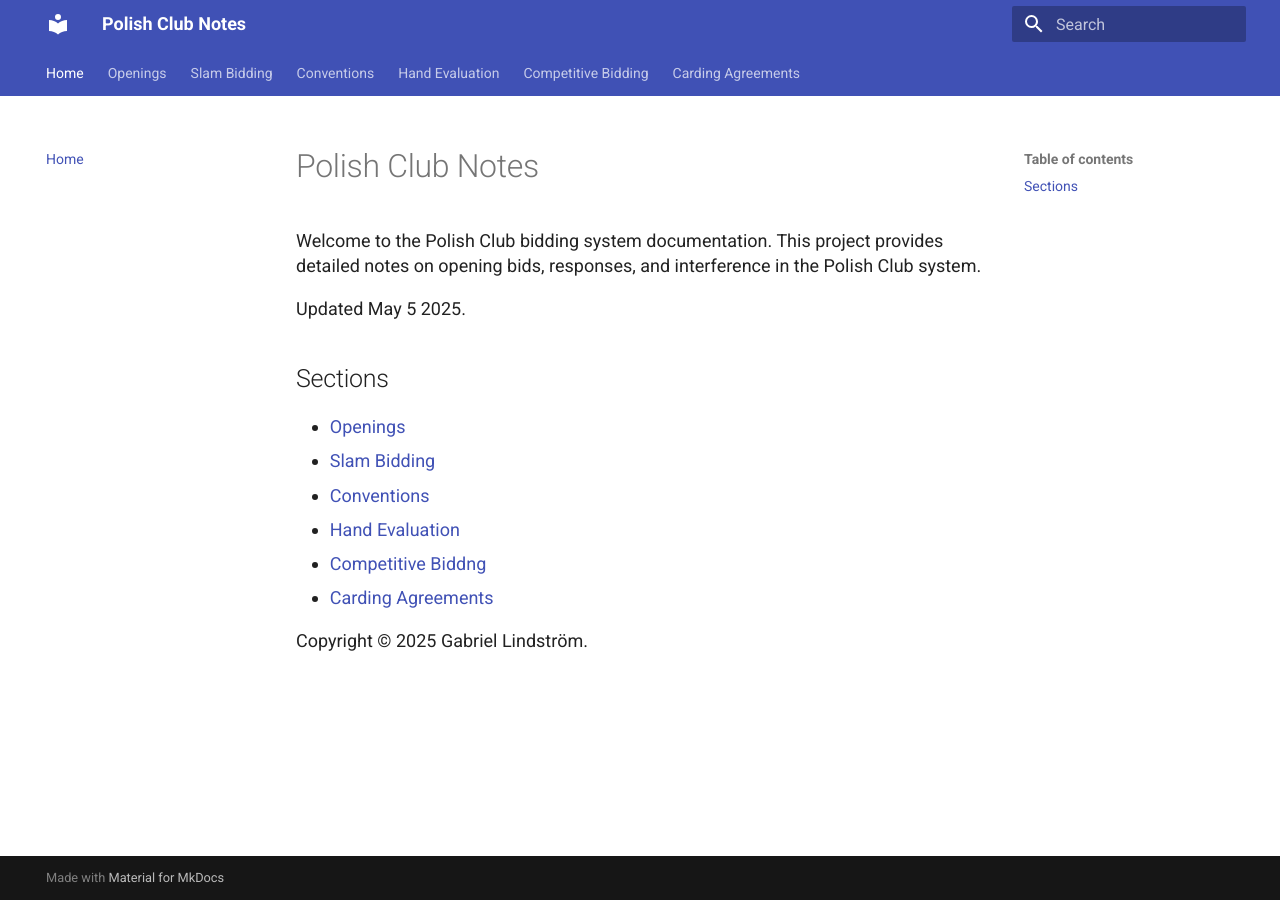
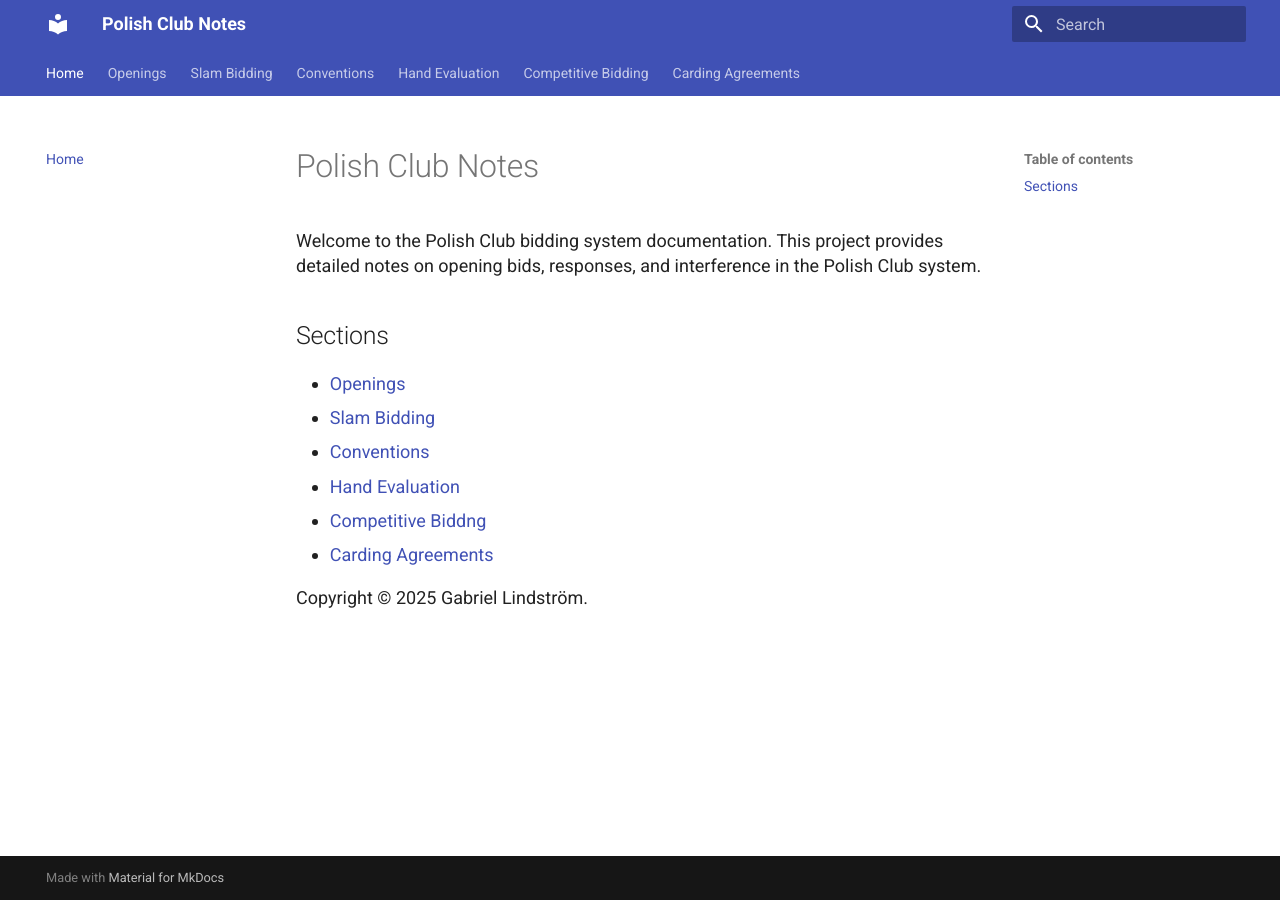
Before and after one commit to glindstrom/polish-club-notes, an MkDocs documentation site: the page built from docs/index.md, in a window 1280 px wide. Built offline with MkDocs 1.6.1 and Material for MkDocs 9.7.7, drawn with Linux system fonts in a browser that asks for light colours.

```diff
--- a/docs/index.md
+++ b/docs/index.md
@@ -2,7 +2,6 @@
 
 Welcome to the Polish Club bidding system documentation. This project provides detailed notes on opening bids, responses, and interference in the Polish Club system.
 
-Updated May 5 2025.
 
 ## Sections
 - [Openings](openings/openings.md)
```
Also changed, not shown: 1 other file.
